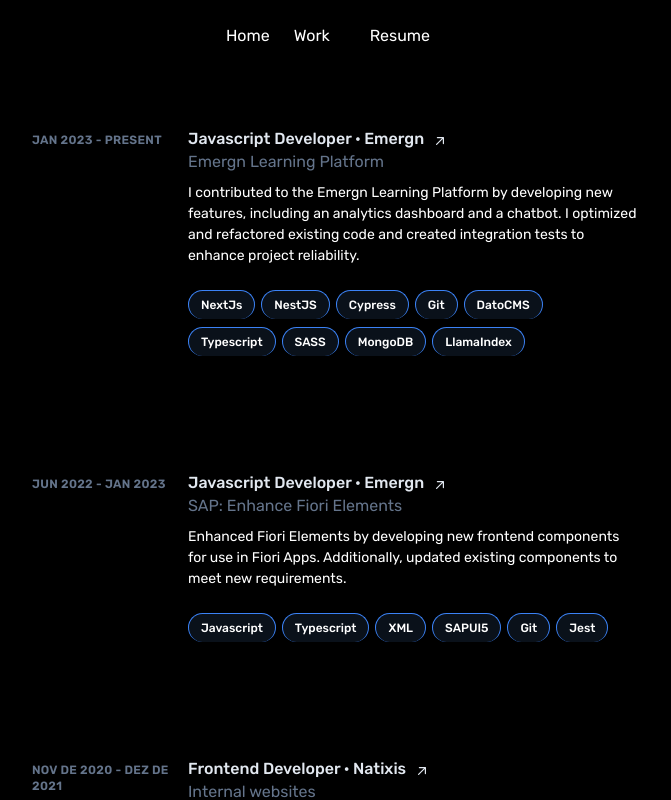
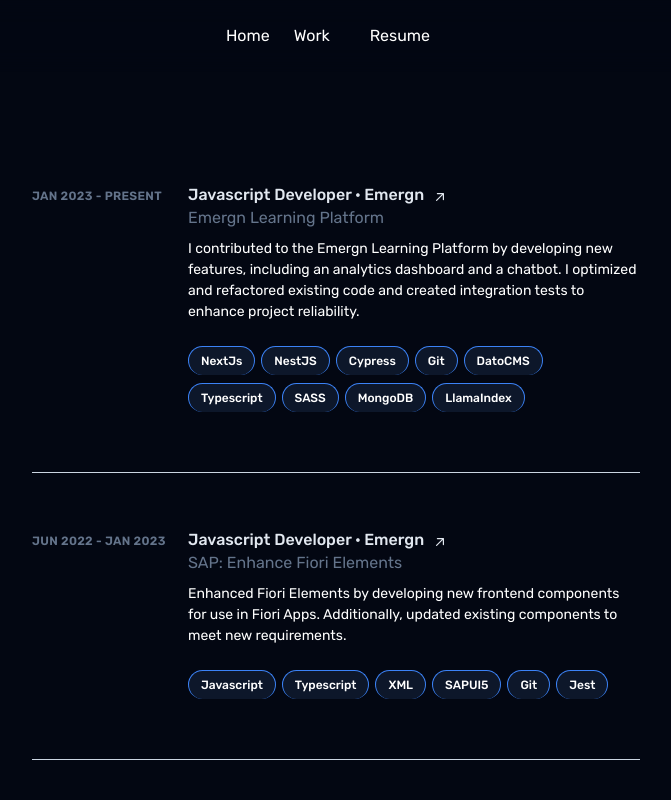
Before and after one commit to zepedroc/Portfolio, a Next.js app: page /work in a window 1280 px wide. Shown: the top 800 px of the page, without its empty margins (304-975 px from the left). Built offline with nearby package versions, Linux system fonts and the light colour scheme.

Commit message:
UI Updates

```diff
--- a/components/experience-card.tsx
+++ b/components/experience-card.tsx
@@ -20,7 +20,7 @@
   color,
 }) => {
   return (
-    <div className="group relative mb-28 grid pb-1 transition-all sm:grid-cols-8 sm:gap-8 md:gap-4 lg:hover:!opacity-100 lg:group-hover/list:opacity-50">
+    <div className="group relative mb-14 mt-14 grid pb-1 transition-all sm:grid-cols-8 sm:gap-8 md:gap-4 lg:hover:!opacity-100 lg:group-hover/list:opacity-50">
       <div className="absolute -inset-x-4 -inset-y-4 z-0 hidden rounded-md transition motion-reduce:transition-none lg:-inset-x-6 lg:block lg:group-hover:bg-slate-800/50 lg:group-hover:shadow-[inset_0_1px_0_0_rgba(148,163,184,0.1)] lg:group-hover:drop-shadow-lg"></div>
       <header
         className="z-10 mb-2 mt-1 text-xs font-semibold uppercase tracking-wide text-slate-500 sm:col-span-2"
--- a/components/navbar.tsx
+++ b/components/navbar.tsx
@@ -2,7 +2,7 @@
 
 export default function NavBar() {
   return (
-    <nav className="fixed left-0 top-0 z-50 flex w-full items-center justify-center bg-black/50 px-6 py-4 backdrop-blur-md">
+    <nav className="fixed left-0 top-0 z-50 flex w-full items-center justify-center bg-gray-950/50 px-6 py-4 backdrop-blur-md">
       <div className="flex items-center gap-6">
         <Link className="duration-400 transition-transform hover:scale-105 hover:underline" href="/">
           Home
--- /dev/null
+++ b/components/ui/separator.tsx
@@ -0,0 +1,31 @@
+"use client"
+
+import * as React from "react"
+import * as SeparatorPrimitive from "@radix-ui/react-separator"
+
+import { cn } from "@/lib/utils"
+
+const Separator = React.forwardRef<
+  React.ElementRef<typeof SeparatorPrimitive.Root>,
+  React.ComponentPropsWithoutRef<typeof SeparatorPrimitive.Root>
+>(
+  (
+    { className, orientation = "horizontal", decorative = true, ...props },
+    ref
+  ) => (
+    <SeparatorPrimitive.Root
+      ref={ref}
+      decorative={decorative}
+      orientation={orientation}
+      className={cn(
+        "shrink-0 bg-border",
+        orientation === "horizontal" ? "h-[1px] w-full" : "h-full w-[1px]",
+        className
+      )}
+      {...props}
+    />
+  )
+)
+Separator.displayName = SeparatorPrimitive.Root.displayName
+
+export { Separator }
--- a/package.json
+++ b/package.json
@@ -9,6 +9,7 @@
     "lint": "next lint"
   },
   "dependencies": {
+    "@radix-ui/react-separator": "^1.0.3",
     "@radix-ui/react-slot": "^1.0.2",
     "class-variance-authority": "^0.7.0",
     "clsx": "^2.1.1",
--- a/src/app/layout.tsx
+++ b/src/app/layout.tsx
@@ -22,7 +22,7 @@
   return (
     <html lang="en">
       <body className={rubik.className}>
-        <div className="flex min-h-screen flex-col bg-black text-white">
+        <div className="flex min-h-screen flex-col bg-gray-950 text-white">
           <NavBar />
           {children}
         </div>
--- a/src/app/page.tsx
+++ b/src/app/page.tsx
@@ -21,7 +21,7 @@
           </div>
         </div>
       </main>
-      <footer className="flex items-center justify-center gap-4 bg-black/50 px-6 py-4 backdrop-blur-md">
+      <footer className="flex items-center justify-center gap-4 bg-gray-950/50 px-6 py-4 backdrop-blur-md">
         <Link className="hover:text-gray-400" href="https://github.com/zepedroc" target="_blank">
           <GithubIcon className="h-6 w-6" />
         </Link>
--- a/src/app/work/page.tsx
+++ b/src/app/work/page.tsx
@@ -4,6 +4,7 @@
 
 import ExperienceCard from '@/components/experience-card';
 import { experiences } from '@/src/constants/work';
+import { Separator } from '@/components/ui/separator';
 
 export default function Home() {
   return (
@@ -13,8 +14,11 @@
       transition={{ ease: 'easeInOut', duration: 0.5 }}
     >
       <div className="container mx-auto mt-28 max-w-[80vw] p-4 lg:max-w-[50vw]">
-        {experiences.map((exp) => (
-          <ExperienceCard key={exp.duration} {...exp} />
+        {experiences.map((exp, index) => (
+          <>
+            <ExperienceCard key={exp.duration} {...exp} />
+            {index < experiences.length - 1 && <Separator className="bg-slate-300" />}
+          </>
         ))}
       </div>
     </motion.div>
```
Also changed, not shown: 1 other file (tests, documents, lock files or other folders).
